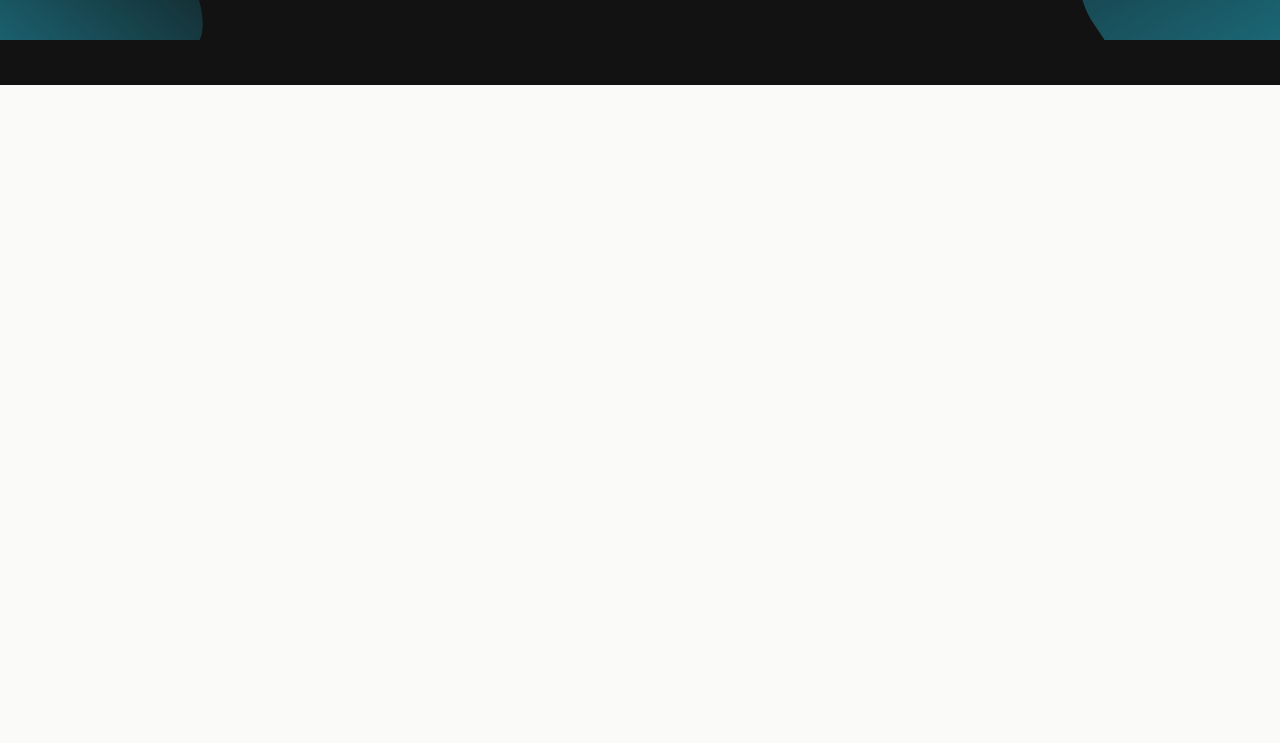
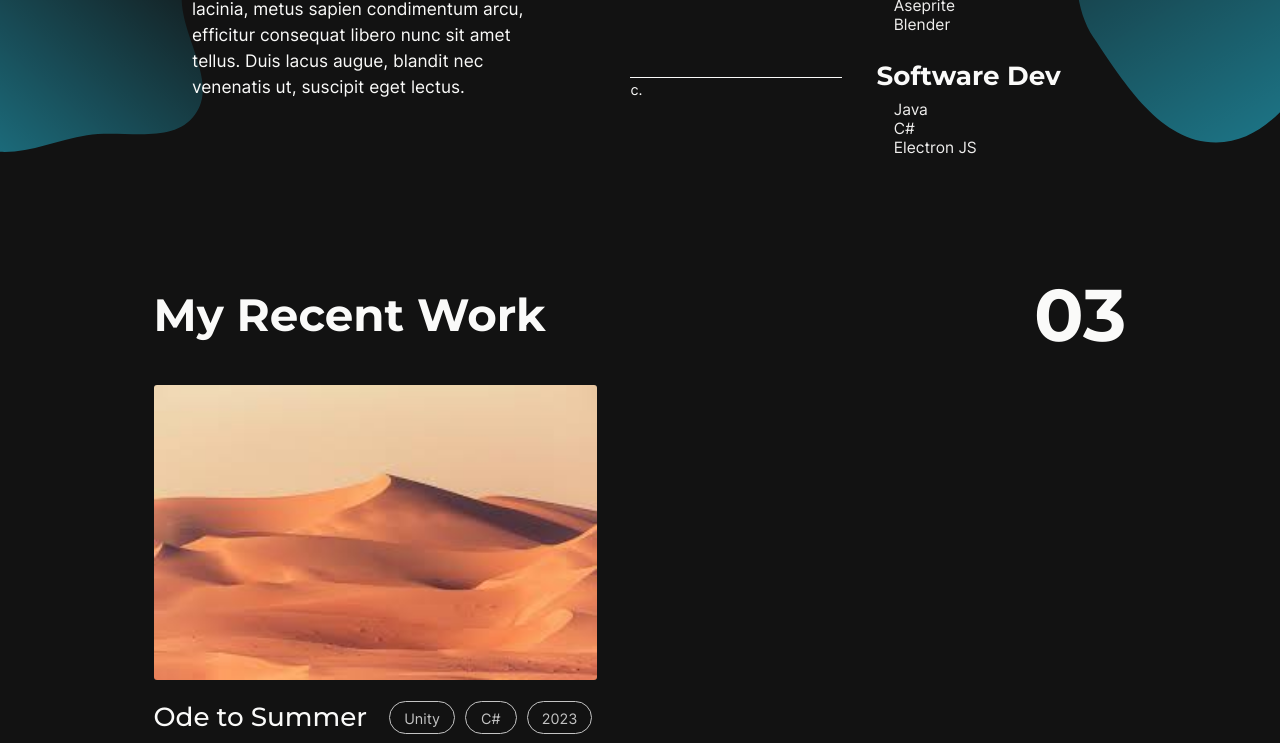
Before and after one commit to AustinKong/Website, a React (Vite) app: page / in a window 1280 px wide. Shown: the part 1840-2583 px from the top of the page. Before the commit the page ends 1925 px from the top, so only its background shows below. Built offline with nearby package versions, Linux system fonts and the light colour scheme.

Commit message:
finished experience sections, started projects section

```diff
--- a/src/App.jsx
+++ b/src/App.jsx
@@ -17,6 +17,7 @@
       <div className='content'>
         <About />
         <Experience />
+        <Projects />
       </div>
     </>
   )
--- a/src/components/sections/about/About.jsx
+++ b/src/components/sections/about/About.jsx
@@ -23,14 +23,14 @@
 
   return (
     <section>
-      <Header title='A brief intro, who am I?' numbering='01' />
+      <Header title='Let me introduce myself' numbering='01' />
 
       <div className={styles.columnContainer}>
         <div className={styles.columnLeft}>
           <p>
             Lorem ipsum dolor sit amet, consectetur adipiscing elit. Nunc facilisis risus elit, id laoreet sapien facilisis eget. Morbi consectetur diam eget dui congue dictum. Aenean id euismod neque. Cras iaculis imperdiet massa, commodo volutpat arcu. In eget odio ut felis efficitur euismod. Nulla facilisi.
           </p>
-
+          <br />
           <p>
             Integer ut accumsan leo, et sagittis leo. Praesent vitae commodo enim, in luctus massa. Proin vitae ipsum nec nisl bibendum dapibus vel interdum nisl.
             Integer ut accumsan leo, et sagittis leo. Praesent vitae commodo enim, in luctus massa. Proin vitae ipsum nec nisl bibendum dapibus vel interdum nisl.
--- a/src/components/sections/about/aboutStyles.module.css
+++ b/src/components/sections/about/aboutStyles.module.css
@@ -2,7 +2,7 @@
   width: 100%;
   padding: 0 3vw;
   display: flex;
-  gap: 3rem;
+  gap: 5rem;
 }
 
 .columnLeft {
--- a/src/components/sections/experience/Experience.jsx
+++ b/src/components/sections/experience/Experience.jsx
@@ -1,4 +1,5 @@
 import Header from '../../common/section_header/Header.jsx'
+import Skill from './Skill.jsx'
 import styles from './experienceStyles.module.css'
 
 import blob3 from '../../../images/blobs/blob3.svg'
@@ -10,6 +11,12 @@
     { url: blob4, scale: 40, top: 0, left: 75, rotation: -120 },
   ]
 
+  const skills = [
+    { title: 'Full Stack', list: ['React JS', 'Express JS', 'Mongo DB'], index: 'a'},
+    { title: 'Game Dev', list: ['Unity', 'C#', 'Aseprite', 'Blender'], index: 'b'},
+    { title: 'Software Dev', list: ['Java', 'C#', 'Electron JS'], index: 'c'},
+  ]
+
   return (
     <section >
       <Header title='What I do.' numbering='02' />
@@ -17,12 +24,20 @@
       <div className={styles.columnContainer}>
         <div className={styles.columnLeft}>
           <p>
-            Lorem ipsum dolor sit amet, consectetur adipiscing elit. Phasellus sit amet nibh malesuada, scelerisque elit at, gravida sem. Suspendisse rutrum dapibus diam ut consequat. Integer ac erat eget ipsum tincidunt bibendum. Nunc feugiat, justo ac condimentum lacinia, metus sapien condimentum arcu, efficitur consequat libero nunc sit amet tellus. Duis lacus augue, blandit nec venenatis ut, suscipit eget lectus. Curabitur fringilla et libero quis dictum. Quisque purus lacus, dapibus ac neque sit amet, varius efficitur lorem. Aliquam nec pulvinar arcu, a tristique leo. Phasellus posuere iaculis massa nec dictum. Cras et pulvinar leo. Nullam et blandit tortor, fringilla aliquam ligula.
+            Lorem ipsum dolor sit amet, consectetur adipiscing elit. Phasellus sit amet nibh malesuada, scelerisque elit at, gravida sem. Suspendisse rutrum dapibus diam ut consequat. Integer ac erat eget ipsum tincidunt bibendum.
+          </p>
+          <br />
+          <p>
+            Nunc feugiat, justo ac condimentum lacinia, metus sapien condimentum arcu, efficitur consequat libero nunc sit amet tellus. Duis lacus augue, blandit nec venenatis ut, suscipit eget lectus.
           </p>
         </div>
 
         <div className={styles.columnRight}>
-
+          {
+            skills.map((item, index) => (
+              <Skill key={index} title={item.title} list={item.list} index={item.index} />
+            ))
+          }
         </div>
       </div>
 
--- /dev/null
+++ b/src/components/sections/experience/Skill.jsx
@@ -0,0 +1,29 @@
+import style from './skillStyles.module.css'
+
+const Skill = ({ title, list, index }) => {
+  return (
+    <div className={style.container}>
+      <div className={style.containerLeft}>
+        <small>
+          {`${index}.`}
+        </small>
+      </div>
+      <div className={style.containerRight}>
+        <h4 className={style.h4}>
+          {title}
+        </h4>
+        <ul>
+          {
+            list.map((item, index) => (
+              <li key={index} className={style.li}>
+                {item}
+              </li>
+            ))
+          }
+        </ul>
+      </div>
+    </div>
+  )
+}
+
+export default Skill
--- a/src/components/sections/experience/experienceStyles.module.css
+++ b/src/components/sections/experience/experienceStyles.module.css
@@ -2,13 +2,13 @@
   width: 100%;
   padding: 0 3vw;
   display: flex;
-  gap: 3rem
+  gap: 5rem
 }
 
 .columnLeft {
-  flex: 3.5;
+  flex: 1;
 }
 
 .columnRight {
-  flex: 1;
+  flex: 1.3;
 }
--- /dev/null
+++ b/src/components/sections/experience/skillStyles.module.css
@@ -0,0 +1,28 @@
+.container {
+  width: 100%;
+  display: flex;
+  margin-bottom: 1.5rem;
+  gap: 2rem;
+}
+
+.containerLeft {
+  flex: 1;
+  border-top: 1px solid var(--white-primary);
+  margin-top: 1rem;
+  height: fit-content;
+}
+
+.containerRight {
+  flex: 1;
+}
+
+.h4 {
+  margin-bottom: 0.5rem;
+}
+
+.li {
+  list-style-type: none;
+  padding-left: 1rem;
+  color: var(--white-secondary);
+  font-size: 0.9rem;
+}
--- /dev/null
+++ b/src/components/sections/projects/Project.jsx
@@ -0,0 +1,41 @@
+import style from './projectsStyles.module.css'
+
+const Project = ({ title, tags, description, link, image }) => {
+  const DESCRIPTION_MAX_LENGTH = 50
+
+  return (
+    <div className={style.project}>
+      <a href={link}>
+        <img src={image} className={style.img} />
+      </a>
+
+      <div className={style.header}>
+        <h4 className={style.h4}>
+          {title}
+        </h4>
+
+        <ul className={style.tags}>
+          {
+            tags.map((item, index) => (
+              <li key={index} className={style.tag}>
+                <small>
+                  {item}
+                </small>
+              </li>
+            ))
+          }
+        </ul>
+      </div>
+
+      <p className={style.description}>
+        {
+          description.length > DESCRIPTION_MAX_LENGTH
+            ? (description.substring(0, DESCRIPTION_MAX_LENGTH - 1) + '...')
+            : description
+        }
+      </p>
+    </div>
+  )
+}
+
+export default Project
--- a/src/components/sections/projects/Projects.jsx
+++ b/src/components/sections/projects/Projects.jsx
@@ -1,13 +1,44 @@
 import Header from '../../common/section_header/Header.jsx'
-import styles from './projectsStyles.module.css'
+import Project from './Project.jsx'
+import style from './projectsStyles.module.css'
+
+import image1 from '../../../images/projects/dunes.jpg'
 
 const Projects = () => {
+  const projects = [
+    {
+      title: 'Ode to Summer',
+      tags: ['Unity', 'C#', '2023'],
+      description: 'A simple game made in Unity bla blab bla bla blablablal',
+      link: '',
+      image: image1
+    },
+    {
+      title: 'Ode to Summer',
+      tags: ['Unity', 'C#', '2023'],
+      description: 'A simple game made in Unity bla blab bla bla blablablal',
+      link: '',
+      image: image1
+    }
+  ]
   return (
     <section>
-      <Header title='Recent Work' numbering='03' />
-      <p>
-        test
-      </p>
+      <Header title='My Recent Work' numbering='03' />
+      <div>
+        {
+          projects.map((item, index) => (
+            <Project
+              key={index}
+              title={item.title}
+              tags={item.tags}
+              description={item.description}
+              link={item.link}
+              image={item.image}
+            />
+          ))
+        }
+
+      </div>
     </section>
   )
 }
--- a/src/components/sections/projects/projectsStyles.module.css
+++ b/src/components/sections/projects/projectsStyles.module.css
@@ -0,0 +1,43 @@
+.project {
+  width: fit-content;
+}
+
+.img {
+  width: 100%;
+  border-radius: 3px;
+  margin-bottom: 1rem;
+}
+
+.header {
+  display: flex;
+  gap: 1rem;
+}
+
+.h4 {
+  font-weight: 500;
+}
+
+.tags {
+  align-items: center;
+}
+
+.tag {
+  display: inline-block;
+  color: var(--white-tertiary);
+  list-style-type: none;
+  border: 1px solid var(--white-tertiary);
+  /* Lets the tag radius scale down to fit height */
+  border-radius: 999px;
+  padding: 5px 14px;
+  margin: 0 5px;
+  width: fit-content;
+  min-width: 3rem;
+  text-align: center;
+}
+
+.description {
+  color: var(--white-tertiary);
+  font-weight: 350;
+  padding-left: 0.1rem;
+  margin-top: 0.3rem;
+}
--- a/src/defaultStyles.css
+++ b/src/defaultStyles.css
@@ -13,7 +13,7 @@
   color: var(--white-primary);
 
   /* What a good man i am developing for responsiveness */
-  font-size: clamp(16px, 1.4vw, 24px);
+  font-size: clamp(16px, 1.35vw, 24px);
 }
 
 h2, h3, h4, h5, h6 {
@@ -22,6 +22,7 @@
 
 p {
   font-size: 1rem;
+  line-height: 1.5rem;
 }
 
 /* Reserved for navbar, for SEO purposes*/
@@ -39,7 +40,7 @@
 }
 
 h4 {
-  font-size: 1.618rem;
+  font-size: 1.518rem;
 }
 
 small {
@@ -64,7 +65,7 @@
 
 .content {
   background-color: var(--black);
-  padding: 2.5rem 0;
+  padding: 4.5rem 0;
 }
 
 .content > section {
```
Also changed, not shown: src/images/projects/dunes.jpg (added).
